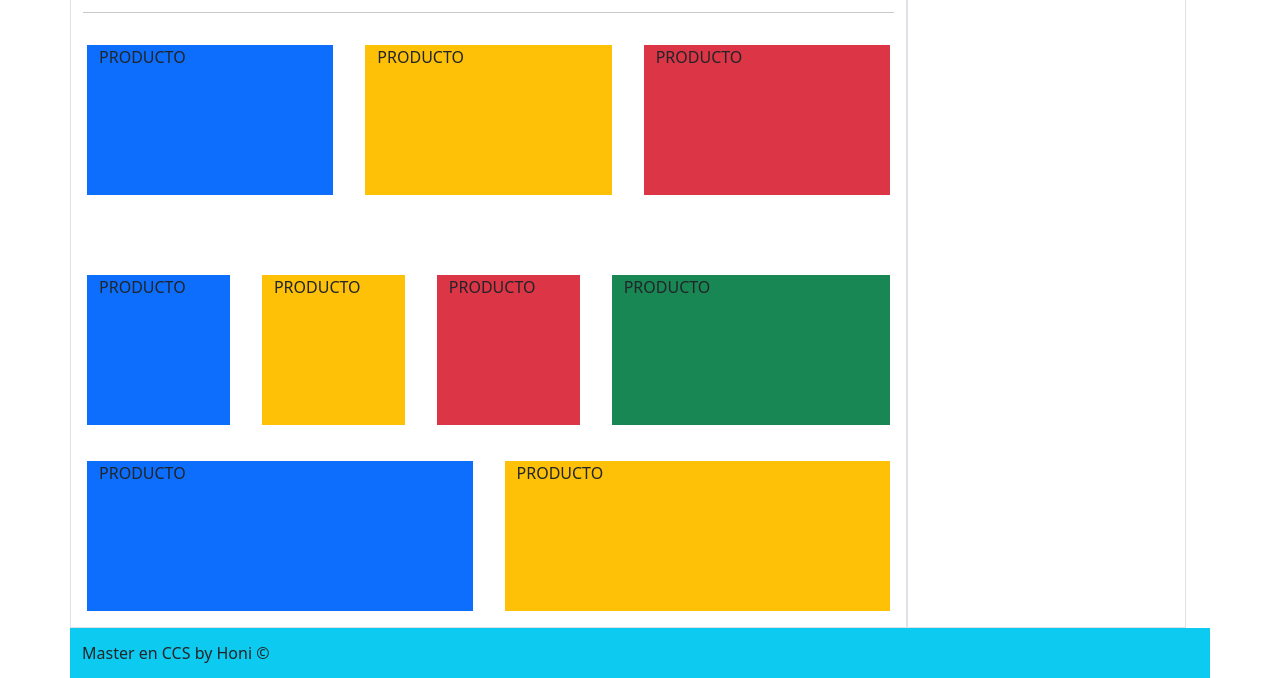
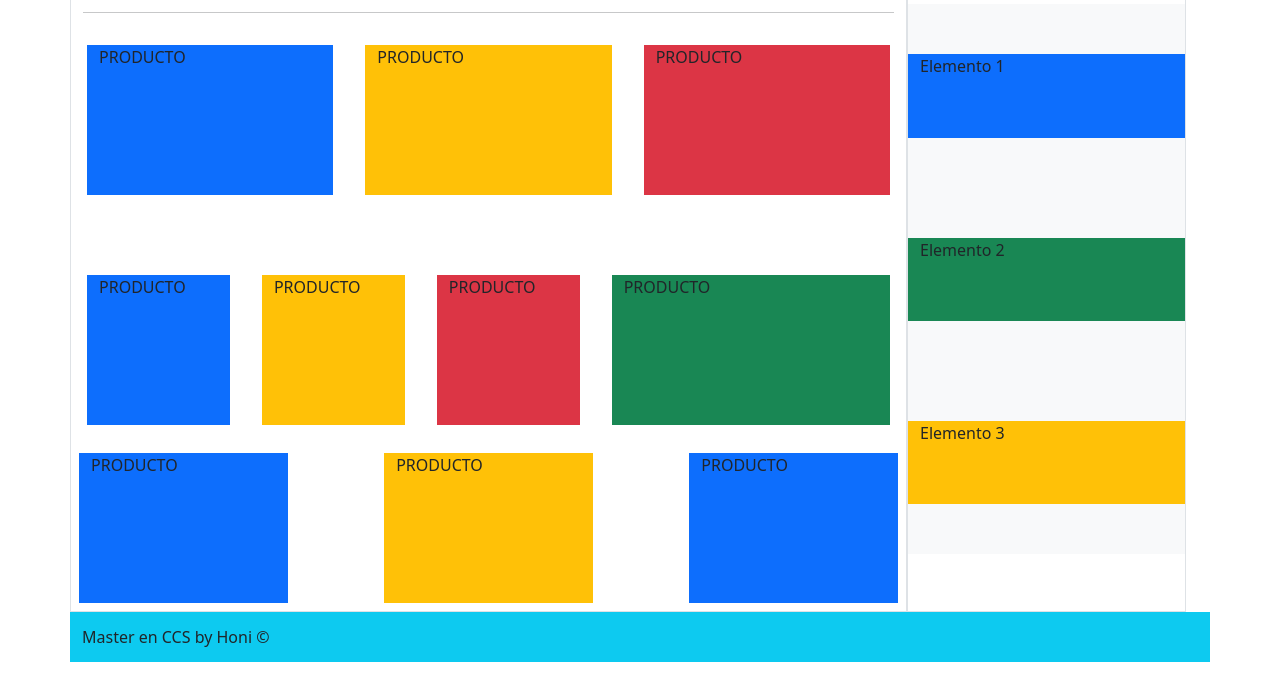
Before and after one commit to honor29m/MasterCCS, a plain HTML site: page aprendiendo-bootstrap/index.html in a window 1280 px wide. Shown: the part 165-843 px from the top of the page. Drawn offline with Linux system fonts and the light colour scheme.

Commit message:
aprendiendo-bootstrap-2

```diff
--- a/aprendiendo-bootstrap/index.html
+++ b/aprendiendo-bootstrap/index.html
@@ -50,15 +50,30 @@
                                 <div class="item col bg-danger m-3">PRODUCTO</div>
                                 <div class="item col-4 bg-success m-3">PRODUCTO</div>
                             </div>
-                            <div class="row mt-1">
-                                <div class="item col bg-primary m-3">PRODUCTO</div>
-                                <div class="item col bg-warning m-3">PRODUCTO</div>
+                            <div class="row mt-1 justify-content-between">
+                                <div class="item col-3 bg-primary m-2">PRODUCTO</div>
+                                <div class="item col-3 bg-warning m-2">PRODUCTO</div>
+                                <div class="item col-3 bg-primary m-2">PRODUCTO</div>
+
+
 
                             </div>
                         </div>
                     </section>
                     <aside class="col-3 border">
                         <h2>Barra lateral</h2>
+
+                        <div class="row lateral bg-light align-items-center">
+                            <div class="col-12 bg-primary ">
+                                Elemento 1
+                            </div>
+                            <div class="col-12 bg-success ">
+                                Elemento 2
+                            </div>
+                            <div class="col-12 bg-warning ">
+                                Elemento 3
+                            </div>
+                        </div>
                     </aside>
                 </section>
 
--- a/aprendiendo-bootstrap/styles.css
+++ b/aprendiendo-bootstrap/styles.css
@@ -16,3 +16,11 @@ footer {
     height: 50px;
     line-height: 50px;
 }
+
+.lateral {
+    height: 550px;
+}
+
+.lateral > div {
+    height: calc(250px / 3);
+}
```
